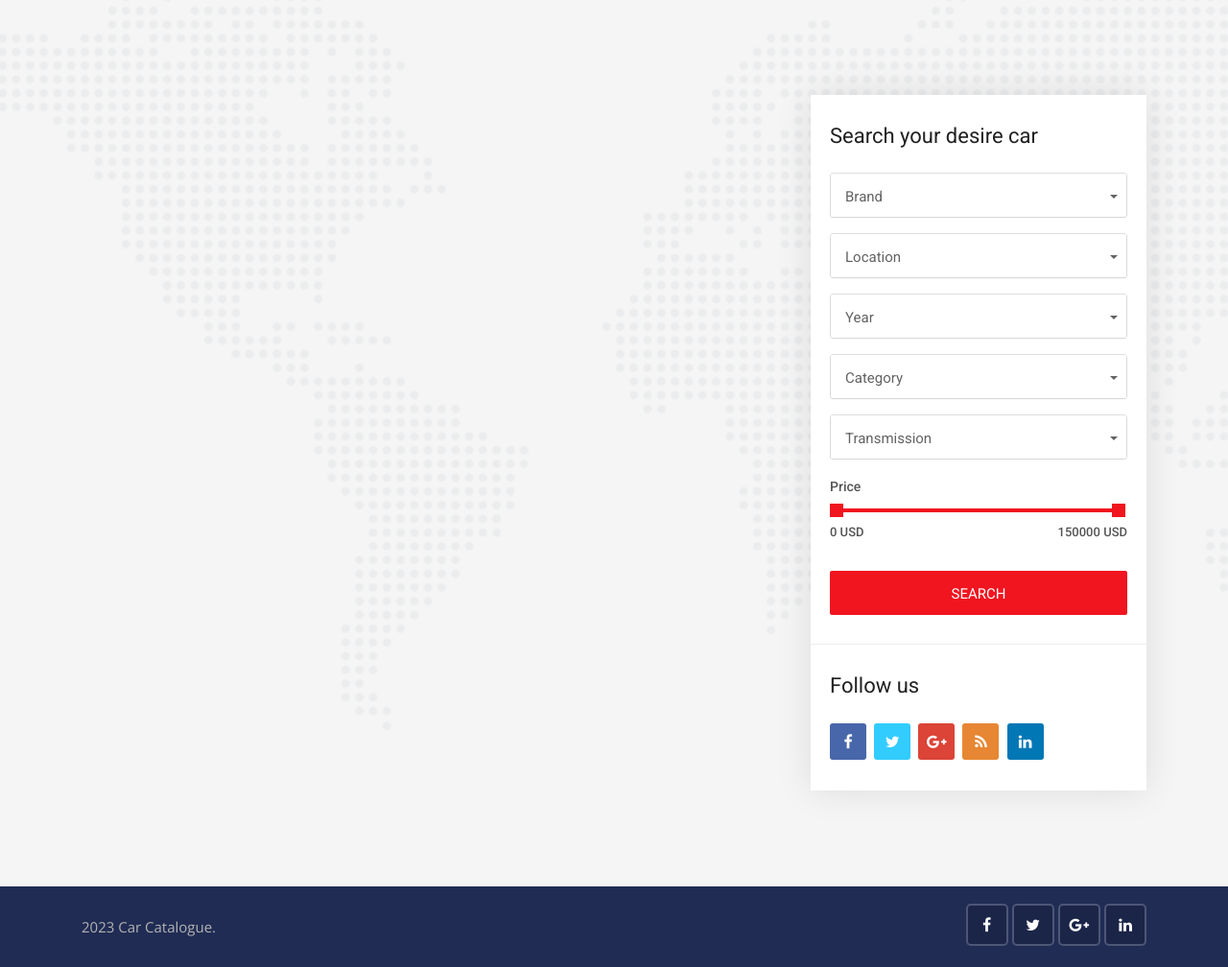
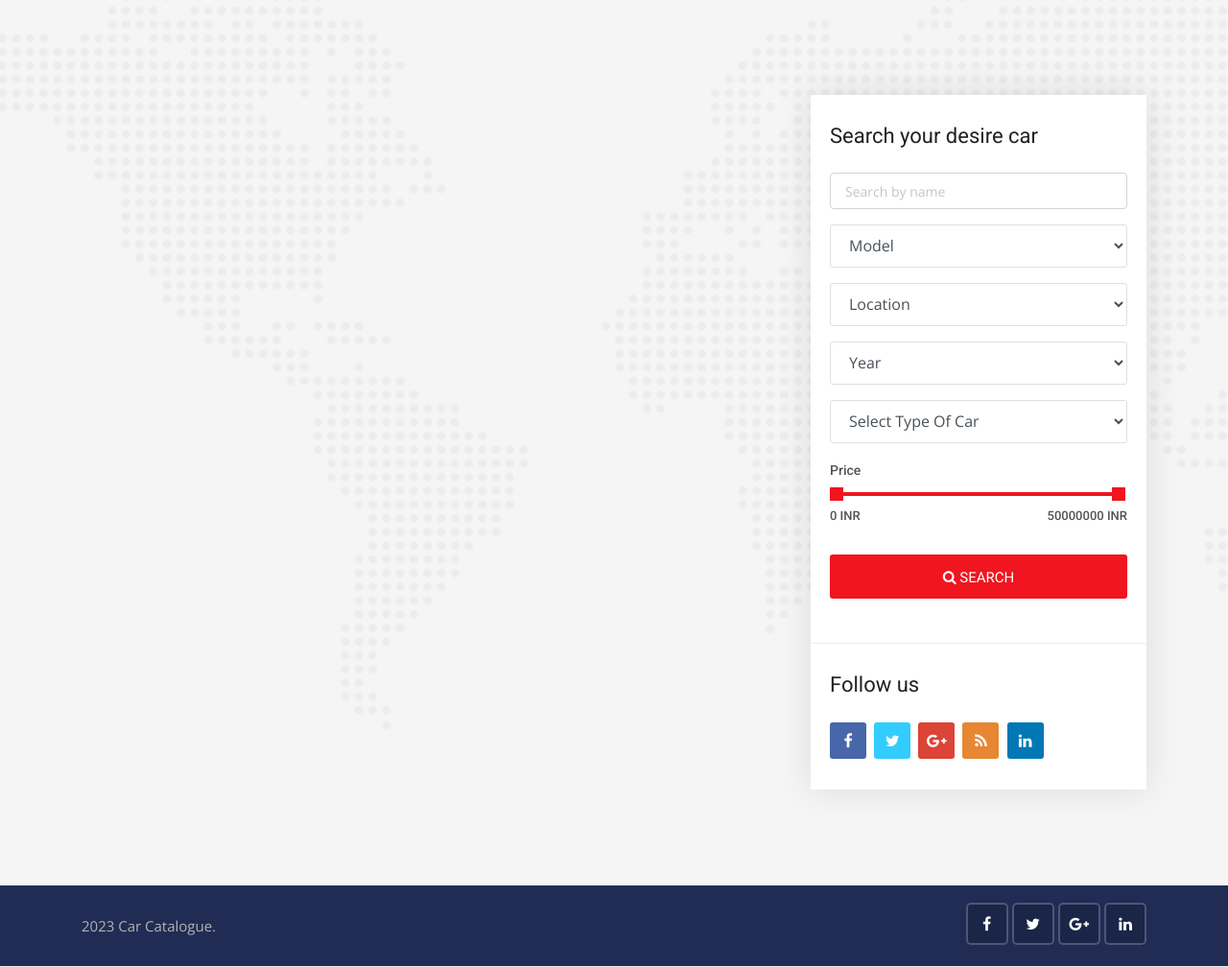
Before and after one commit to jagtap-suraj/CarCatalogue, a Django app: page /cars in a window 1280 px wide. Shown: the part 361-1369 px from the top of the page at 96% size. Run offline with Django 3.2, Linux system fonts and the light colour scheme; data that the repository does not hold is empty; some libraries are stand-ins or nearby versions.

Commit message:
Added Search Functionality

```diff
--- a/carcatalogue/settings.py
+++ b/carcatalogue/settings.py
@@ -124,6 +124,8 @@
 # Static files (CSS, JavaScript, Images)
 # https://docs.djangoproject.com/en/3.0/howto/static-files/
 
+PROJECT_ROOT = os.path.normpath(os.path.dirname(__file__))
+
 STATIC_URL = '/static/'
 STATIC_ROOT = os.path.join(BASE_DIR, 'static')
 STATICFILES_DIRS = [
--- a/cars/urls.py
+++ b/cars/urls.py
@@ -4,4 +4,5 @@
 urlpatterns = [
     path('', views.cars, name='cars'),
     path('<int:id>', views.car_detail, name='car_detail'),
+    path('search', views.search, name='search'),
 ]
--- a/cars/views.py
+++ b/cars/views.py
@@ -9,8 +9,18 @@
     paginator = Paginator(cars, 2)
     page = request.GET.get('page')
     paged_cars = paginator.get_page(page)
+
+    model_search = Car.objects.values_list('model', flat=True).distinct()
+    city_search = Car.objects.values_list('city', flat=True).distinct()
+    year_search = Car.objects.values_list('year', flat=True).distinct()
+    body_style_search = Car.objects.values_list('body_style', flat=True).distinct()
+
     data = {
         'cars': paged_cars,
+        'model_search': model_search,
+        'city_search': city_search,
+        'year_search': year_search,
+        'body_style_search': body_style_search,
     }
     return render(request, 'cars/cars.html', data)
 
@@ -22,3 +32,54 @@
     }
 
     return render(request, 'cars/car_detail.html', data)
+
+def search(request):
+    cars = Car.objects.order_by('-created_date')
+
+    model_search = Car.objects.values_list('model', flat=True).distinct()
+    city_search = Car.objects.values_list('city', flat=True).distinct()
+    year_search = Car.objects.values_list('year', flat=True).distinct()
+    body_style_search = Car.objects.values_list('body_style', flat=True).distinct()
+    transmission_search = Car.objects.values_list('transmission', flat=True).distinct()
+
+    if 'keyword' in request.GET:
+        keyword = request.GET['keyword']
+        if keyword:
+            cars = cars.filter(description__icontains=keyword)
+
+    if 'model' in request.GET:
+        model = request.GET['model']
+        if model:
+            cars = cars.filter(model__iexact=model)
+
+    if 'city' in request.GET:
+        city = request.GET['city']
+        if city:
+            cars = cars.filter(city__iexact=city)
+
+    if 'year' in request.GET:
+        year = request.GET['year']
+        if year:
+            cars = cars.filter(year__iexact=year)
+
+    if 'body_style' in request.GET:
+        body_style = request.GET['body_style']
+        if body_style:
+            cars = cars.filter(body_style__iexact=body_style)
+
+    if 'min_price' in request.GET:
+        min_price = request.GET['min_price']
+        max_price = request.GET['max_price']
+        if max_price:
+            cars = cars.filter(price__gte=min_price, price__lte=max_price)
+
+    data = {
+        'cars': cars,
+        'model_search': model_search,
+        'city_search': city_search,
+        'year_search': year_search,
+        'body_style_search': body_style_search,
+        'transmission_search': transmission_search,
+    }
+
+    return render(request, 'cars/search.html', data)
--- a/templates/base.html
+++ b/templates/base.html
@@ -118,15 +118,8 @@
 <!-- Full Page Search -->
 <div id="full-page-search">
   <button type="button" class="close">×</button>
-      <form
-        action="https://storage.googleapis.com/theme-vessel/carhouse/index.html#"
-        class="search-header"
-      >
-        <input
-          type="search"
-          value=""
-          placeholder="type keyword(s) here. Eg: audi, benz etc"
-        />
+  <form action="{% url 'search' %}" class="search-header">
+      <input type="search" value="" placeholder="type keyword(s) here. Eg: audi, benz etc" name='keyword' />
       <button type="submit" class="btn btn-sm button-theme">Search</button>
   </form>
 </div>
--- a/templates/cars/cars.html
+++ b/templates/cars/cars.html
@@ -32,7 +32,7 @@
                                 <a href="{% url 'car_detail' car.id %}" class="car-img">
                                     <div class="tag">For Rent</div>
                                     <div class="price-box">
-                                        <span>$ {{car.price | intcomma }}</span>
+                                        <span>₹ {{car.price | intcomma }}</span>
                                     </div>
                                     <img class="d-block w-100" src="{{car.car_photo.url}}" alt="car"  style="min-height: 262px; max-height: 262px;">
                                 </a>
@@ -135,64 +135,52 @@
                     <!-- Advanced search start -->
                     <div class="widget advanced-search2">
                         <h3 class="sidebar-title">Search your desire car</h3>
-                        <form method="GET">
+                        <form action="{% url 'search' %}" method="">
                             <div class="form-group">
-                                <select class="selectpicker search-fields" name="brand">
-                                    <option>Brand</option>
-                                    <option>Any</option>
-                                    <option>New</option>
-                                    <option>Semi-New</option>
-                                    <option>Damaged</option>
-                                    <option>Used</option>
+                                <input type="text" name="keyword" placeholder="Search by name" class="form-control">
+                            </div>
+
+                            <div class="form-group">
+                                <select class="form-control search-fields" name="model">
+                                    <option selected="true" disabled="disabled">Model</option>
+                                    {% for model in model_search %}
+                                      <option value="{{model}}">{{model}}</option>
+                                    {% endfor %}
                                 </select>
                             </div>
                             <div class="form-group">
-                                <select class="selectpicker search-fields" name="location">
-                                    <option>Location</option>
-                                    <option>United States</option>
-                                    <option>United Kingdom</option>
-                                    <option>American Samoa</option>
-                                    <option>Belgium</option>
-                                    <option>Cameroon</option>
-                                    <option>Canada</option>
+                                <select class="form-control search-fields" name="city">
+                                    <option selected="true" disabled="disabled">Location</option>
+                                    {% for city in city_search %}
+                                      <option value="{{city}}">{{city}}</option>
+                                    {% endfor %}
                                 </select>
                             </div>
                             <div class="form-group">
-                                <select class="selectpicker search-fields" name="year">
-                                    <option>Year</option>
-                                    <option>2016</option>
-                                    <option>2017</option>
-                                    <option>2018</option>
-                                    <option>2019</option>
-                                    <option>2020</option>
+                                <select class="form-control search-fields" name="year">
+                                    <option selected="true" disabled="disabled">Year</option>
+                                    {% for year in year_search %}
+                                      <option value="{{year}}">{{year}}</option>
+                                    {% endfor %}
                                 </select>
                             </div>
                             <div class="form-group">
-                                <select class="selectpicker search-fields" name="category">
-                                    <option>Category</option>
-                                    <option>Luxury Car</option>
-                                    <option>Pickup Truck</option>
-                                    <option>Minivan</option>
-                                    <option>Truck</option>
-                                    <option>Sports Car</option>
-                                    <option>Wagon</option>
-                                </select>
-                            </div>
-                            <div class="form-group">
-                                <select class="selectpicker search-fields" name="transmission">
-                                    <option>Transmission</option>
-                                    <option>Automatic</option>
-                                    <option>Manual</option>
-                                    <option>Tiptronic</option>
+                                <select class="form-control search-fields" name="body_style">
+                                    <option selected="true" disabled="disabled">Select Type Of Car</option>
+                                    {% for body_style in body_style_search %}
+                                      <option value="{{body_style}}">{{body_style}}</option>
+                                    {% endfor %}
                                 </select>
                             </div>
                             <div class="range-slider clearfix">
-                                <label>Price</label>
-                                <div data-min="0" data-max="150000"  data-min-name="min_price" data-max-name="max_price" data-unit="USD" class="range-slider-ui ui-slider" aria-disabled="false"></div>
-                                <div class="clearfix"></div>
-                            </div>
-                            <div class="form-group mb-0">
-                                <button class="search-button btn">Search</button>
+                                            <label>Price</label>
+                                            <div data-min="0" data-max="50000000"  data-min-name="min_price" data-max-name="max_price" data-unit="INR" class="range-slider-ui ui-slider" aria-disabled="false"></div>
+                                            <div class="clearfix"></div>
+                                        </div>
+                            <div class="form-group">
+                                <button class="btn btn-block button-theme btn-md">
+                                    <i class="fa fa-search"></i> Search
+                                </button>
                             </div>
                         </form>
                     </div>
```
Also changed, not shown: pages/views.py (+8 -0 lines), static/css/admin.css (added, +37 -0 lines), templates/admin/base_site.html (added, +12 -0 lines), templates/cars/search.html (added, +191 -0 lines), templates/pages/home.html (+45 -58 lines). Lines whose indentation alone changed are shown as unchanged.
